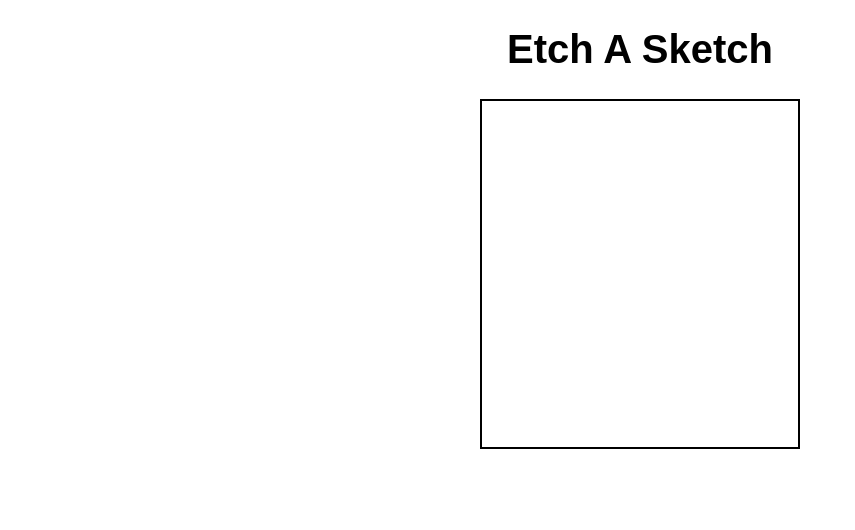
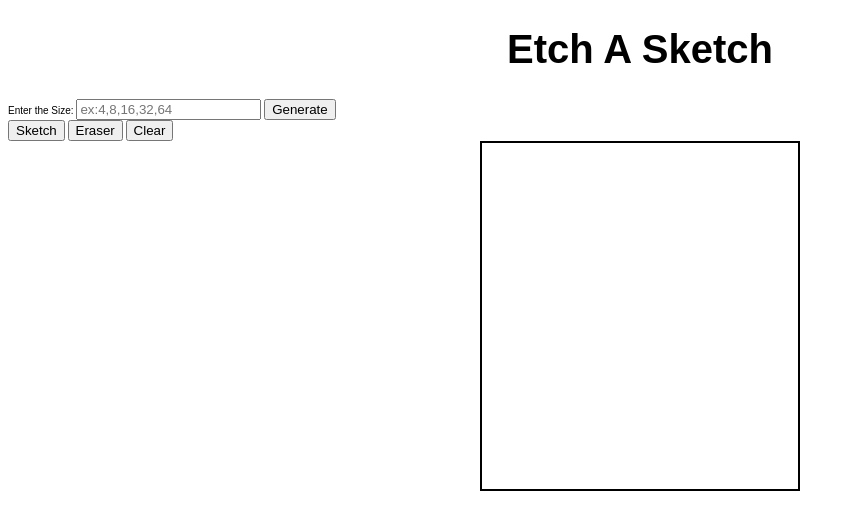
Before and after one commit to ms-SoftwareEngineer/Etch-A-Sketch, a plain HTML site: page index.html in a window 1280 px wide. Shown: the whole page, without its empty margins (0-855 px from the left). Drawn offline with Linux system fonts and the light colour scheme.

Commit message:
Structure has changed

```diff
--- a/index.html
+++ b/index.html
@@ -9,6 +9,17 @@
 </head>
 <body>
     <h1>Etch A Sketch</h1>
+    <div class="range">
+        <label for="interval" class="interval_label">Enter the Size:</label>
+        <input type="number" name="interval" id="interval" placeholder="ex:4,8,16,32,64">
+        <button type="button" class="enter">Generate</button>
+    </div>
+    <div class="choices">
+        <button class="sketch">Sketch</button>
+        <button class="eraser">Eraser</button>
+        <button class="clear">Clear</button>
+    </div>
     <div class="container"></div>
+
 </body>
 </html>
```
